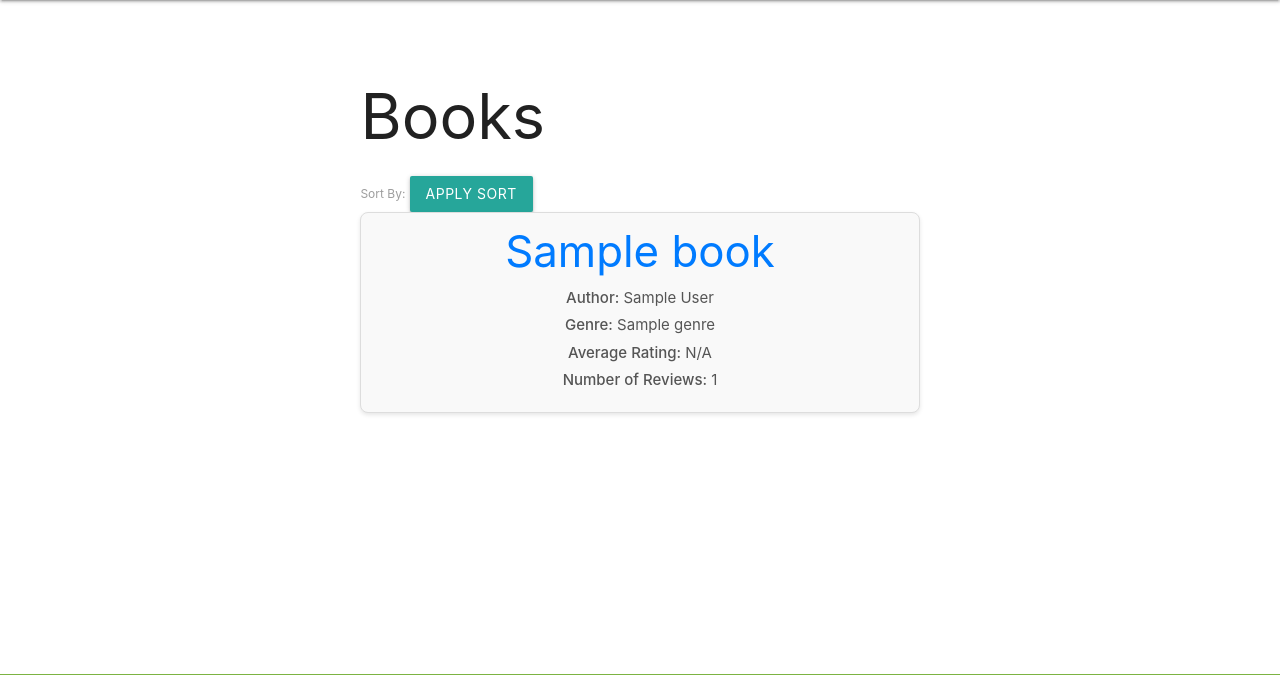
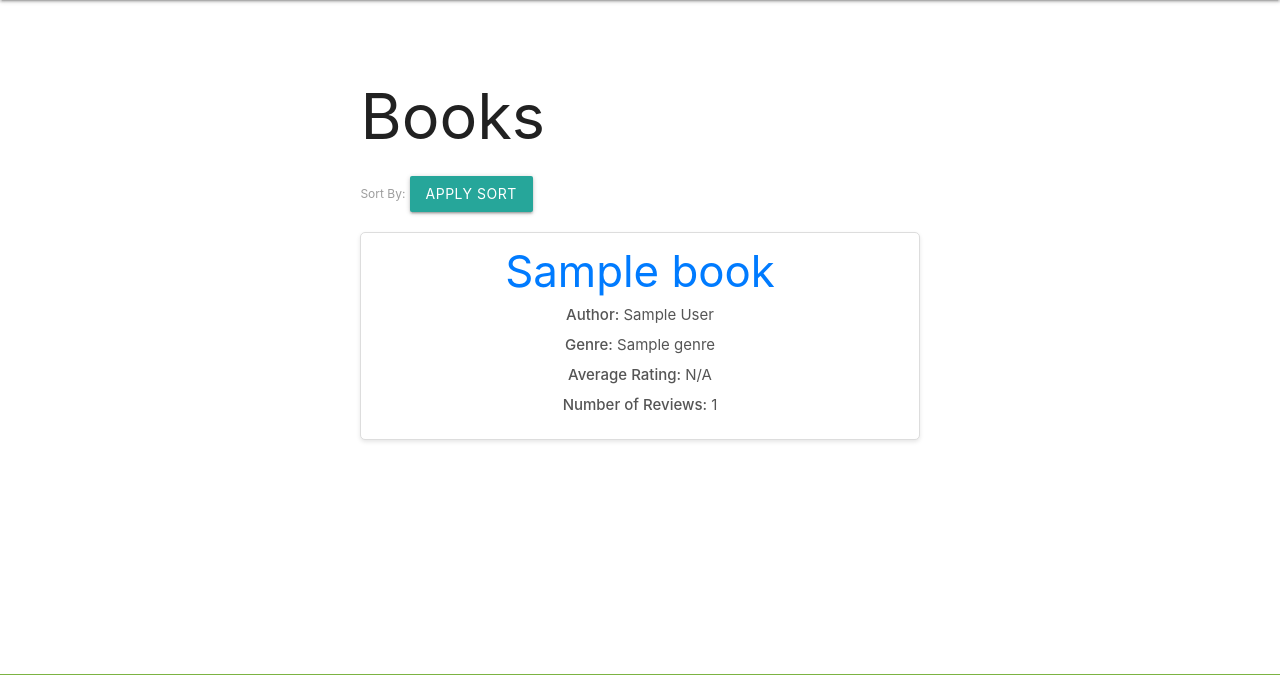
Before and after one commit to Ramil96/book-application, a Flask app: page / in a window 1280 px wide. Shown: the part 64-739 px from the top of the page. Run offline with Flask 3, Linux system fonts and the light colour scheme; tables that the repository leaves empty hold one stand-in row (values such as "Sample post").

Commit message:
fix layout homepage

```diff
--- a/taskmanager/routes.py
+++ b/taskmanager/routes.py
@@ -2,24 +2,24 @@ from flask import render_template, request, redirect, url_for
 from taskmanager import app, db
 from taskmanager.models import Genre, Book, Review  # Import models from models.py
 
-@app.route("/")
+@app.route('/')
 def home():
-    filter = request.args.get('filter')
-    books_query = Book.query
+    sort = request.args.get('sort', '')
 
-    if filter == 'alphabetical':
-        books_query = books_query.order_by(Book.title.asc())
-    elif filter == 'genre':
-        books_query = books_query.join(Genre).order_by(Genre.genre_name.asc())
-    elif filter == 'highest_rated':
-        books_query = books_query.outerjoin(Review).group_by(Book.id).order_by(
-            db.func.avg(Review.rating).desc()
-        )
+    # Get all books
+    books = Book.query.options(db.joinedload(Book.genre), db.joinedload(Book.reviews))
 
-    books = books_query.all()
-    genres = Genre.query.all()
+    # Apply sorting
+    if sort == 'most_rated':
+        books = books.outerjoin(Review).group_by(Book.id).order_by(db.func.count(Review.id).desc())
+    elif sort == 'highest_rated':
+        books = books.order_by(Book.average_rating.desc())
+    elif sort == 'alphabetical':
+        books = books.order_by(Book.title.asc())
 
-    return render_template("books.html", books=books, genres=genres, filter=filter)
+    books = books.all()
+
+    return render_template('books.html', books=books, sort=sort)
 
 
 @app.route("/genres")
--- a/taskmanager/static/css/style.css
+++ b/taskmanager/static/css/style.css
@@ -123,3 +123,47 @@ main {
   .book-card a:hover {
     text-decoration: underline;
   }
+
+  /* Sort */
+/* General form alignment */
+.sort-form {
+    display: flex;
+    flex-wrap: wrap;
+    align-items: center;
+    gap: 10px;
+    margin-bottom: 20px;
+  }
+
+  .sort-form .form-control {
+    width: auto;
+    flex-grow: 1;
+    max-width: 300px;
+  }
+
+  .sort-form .btn {
+    white-space: nowrap;
+  }
+
+  /* Books grid layout */
+  .books-grid {
+    display: grid;
+    grid-template-columns: repeat(auto-fit, minmax(200px, 1fr));
+    gap: 20px;
+  }
+
+  .book-card {
+    border: 1px solid #ddd;
+    padding: 1rem;
+    border-radius: 5px;
+    background-color: #fff;
+    text-align: center;
+    box-shadow: 0 2px 4px rgba(0, 0, 0, 0.1);
+  }
+
+  .book-card h3 {
+    margin-bottom: 0.5rem;
+  }
+
+  .book-card p {
+    margin: 0.5rem 0;
+  }
```
